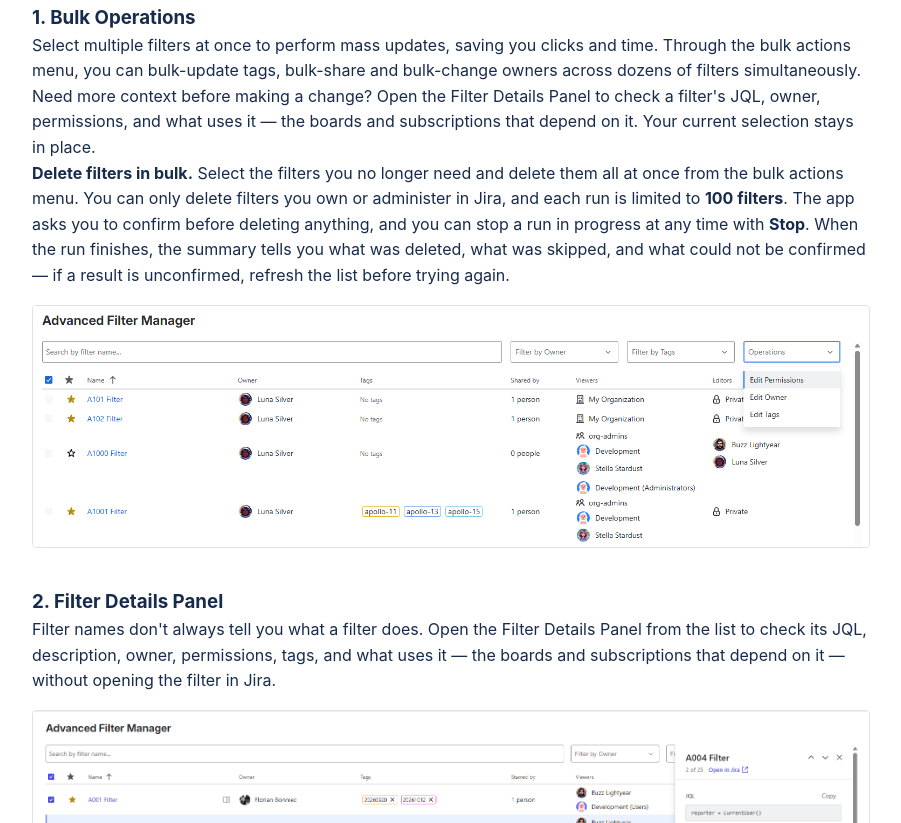
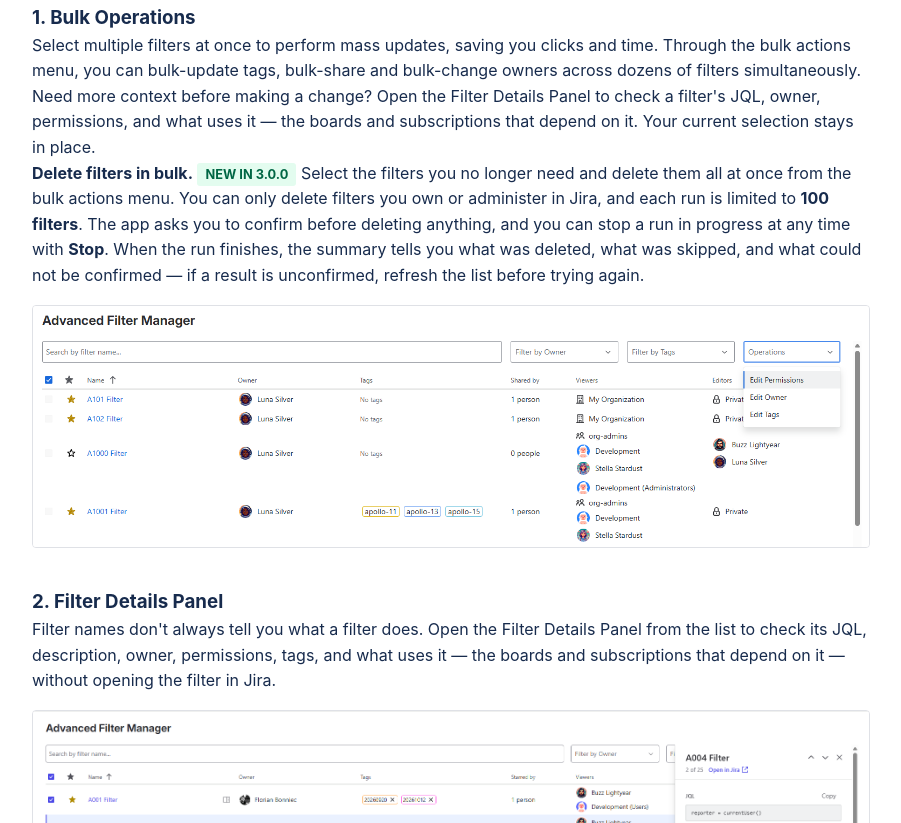
Before and after one commit to Florian22/nebulapp-homepage, a plain HTML site: page docs/advanced-filter-manager.html in a window 1280 px wide. Shown: the part 1197-2020 px from the top of the page, without its empty margins (338-1239 px from the left). Drawn offline with Linux system fonts and the light colour scheme.

Commit message:
docs(afm): label bulk delete and used-by features as new in 3.0.0

```diff
--- a/docs/advanced-filter-manager.html
+++ b/docs/advanced-filter-manager.html
@@ -133,7 +133,7 @@
                 <h3 id="feature-bulk-operations" style="margin-top: 2rem;">1. Bulk Operations</h3>
                 <p>Select multiple filters at once to perform mass updates, saving you clicks and time. Through the bulk actions menu, you can bulk-update tags, bulk-share and bulk-change owners across dozens of filters simultaneously.</p>
                 <p>Need more context before making a change? Open the <a href="#filter-details-panel">Filter Details Panel</a> to check a filter's JQL, owner, permissions, and what uses it — the boards and subscriptions that depend on it. Your current selection stays in place.</p>
-                <p><strong>Delete filters in bulk.</strong> Select the filters you no longer need and delete them all at once from the bulk actions menu. You can only delete filters you own or administer in Jira, and each run is limited to <strong>100 filters</strong>. The app asks you to confirm before deleting anything, and you can stop a run in progress at any time with <strong>Stop</strong>. When the run finishes, the summary tells you what was deleted, what was skipped, and what could not be confirmed — if a result is unconfirmed, refresh the list before trying again.</p>
+                <p><strong>Delete filters in bulk.</strong> <span class="doc-tag">New in 3.0.0</span> Select the filters you no longer need and delete them all at once from the bulk actions menu. You can only delete filters you own or administer in Jira, and each run is limited to <strong>100 filters</strong>. The app asks you to confirm before deleting anything, and you can stop a run in progress at any time with <strong>Stop</strong>. When the run finishes, the summary tells you what was deleted, what was skipped, and what could not be confirmed — if a result is unconfirmed, refresh the list before trying again.</p>
                 <div style="margin-top: 1rem; margin-bottom: 1.5rem; text-align: center;">
                     <img src="../assets/select+bulk-operation.png" alt="Jira filters selected via checkboxes with bulk actions menu open" style="max-width: 100%; border-radius: 4px; border: 1px solid var(--border-color);">
                 </div>
@@ -174,7 +174,7 @@
                         <tr><th scope="row" style="padding: 10px; border: 1px solid var(--border-color);">Tags</th><td style="padding: 10px; border: 1px solid var(--border-color);">Tags associated with the filter.</td></tr>
                     </tbody>
                 </table>
-                <h4>Check what uses a filter before you change it</h4>
+                <h4>Check what uses a filter before you change it <span class="doc-tag">New in 3.0.0</span></h4>
                 <p>Before you edit, transfer, or delete a filter, look at the <strong>Boards</strong> and <strong>Subscriptions</strong> sections. They show you what depends on the filter, so you don't break a board or stop someone's subscription updates. Boards load when the panel opens; use <strong>Show all</strong> to expand the list and <strong>Load more</strong> to fetch the rest. Only boards you can see are listed. If your site doesn't use Jira Software, or the board scope hasn't been approved yet, the Boards section is hidden instead of showing an error.</p>
                 <h4>Move between filters without losing your selection</h4>
                 <p>Previous and Next follow the filters on the current page, including your search and sort order. Opening, moving through, or closing the panel does not change which filters you selected. You can review details while preparing a bulk operation and keep your selection.</p>
@@ -259,7 +259,7 @@
                         </tr>
                         <tr>
                             <td style="padding: 10px; border: 1px solid var(--border-color);"><code>read:board-scope.admin:jira-software</code></td>
-                            <td style="padding: 10px; border: 1px solid var(--border-color);">Required to list the Jira Software boards that use a filter in the Filter Details Panel. Your Jira administrator needs to approve this scope when updating the app.</td>
+                            <td style="padding: 10px; border: 1px solid var(--border-color);">Required to list the Jira Software boards that use a filter in the Filter Details Panel. Your Jira administrator needs to approve this scope when updating the app. <span class="doc-tag">New in 3.0.0</span></td>
                         </tr>
                         <tr>
                             <td style="padding: 10px; border: 1px solid var(--border-color);"><code>manage:jira-configuration</code></td>
```
